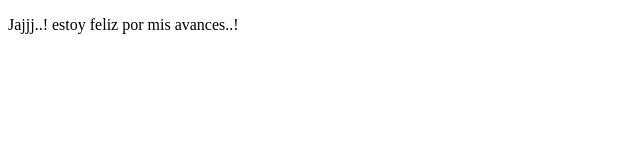
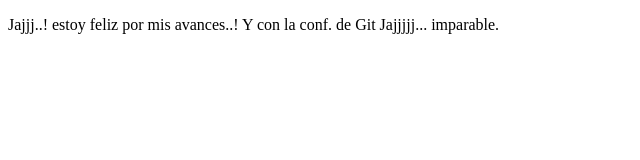
Before and after one commit to gabboagudelo/ProycDemoUb, a plain HTML site: page index.html in a window 1280 px wide. Shown: the whole page, without its empty margins (0-640 px from the left). Drawn offline with Linux system fonts and the light colour scheme.

Commit message:
Conf de Git

```diff
--- a/index.html
+++ b/index.html
@@ -9,6 +9,7 @@
 <body>
     <p>
         Jajjj..! estoy feliz por mis avances..!
+        Y con la conf. de Git Jajjjjj... imparable.
     </p>
 
 </body>
```
